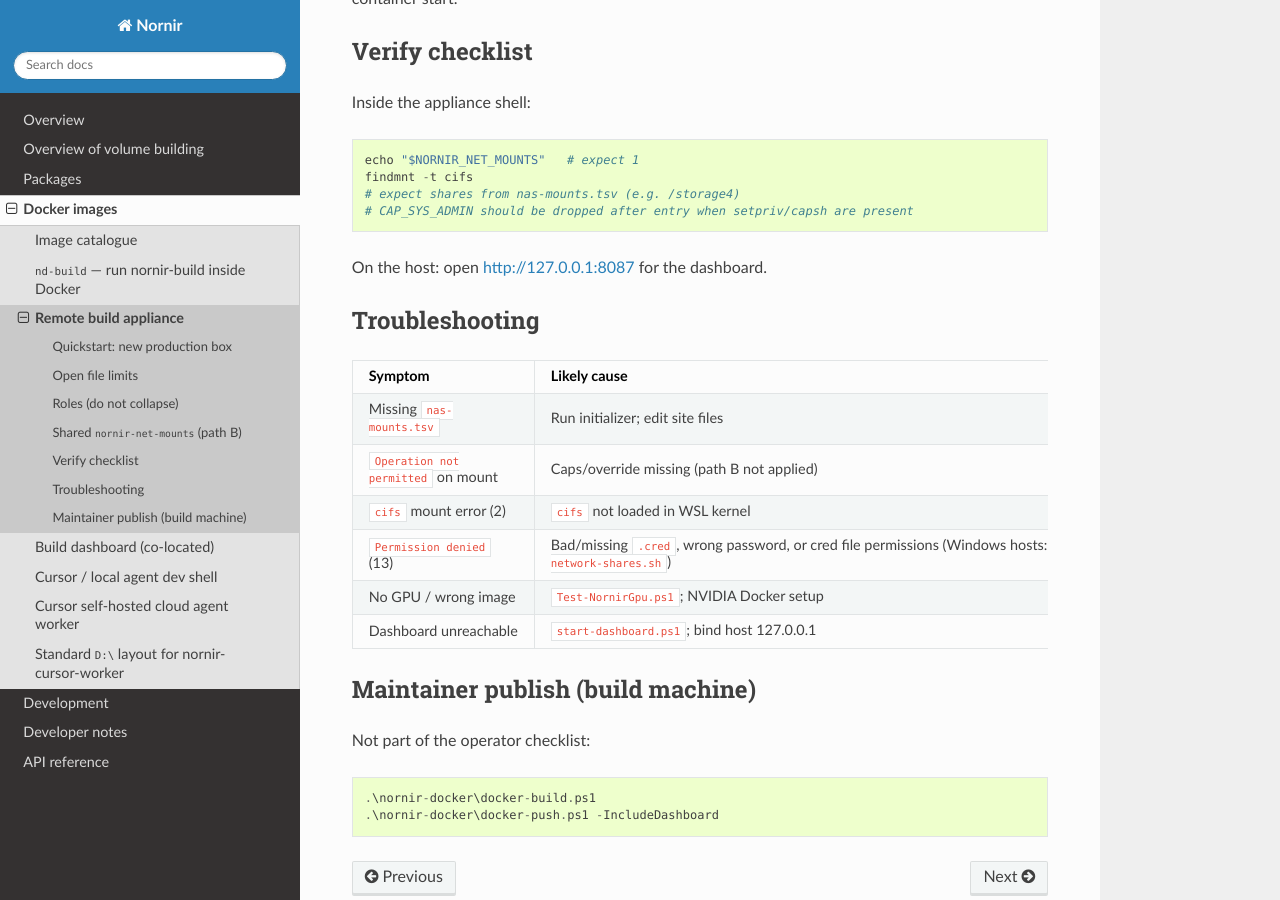
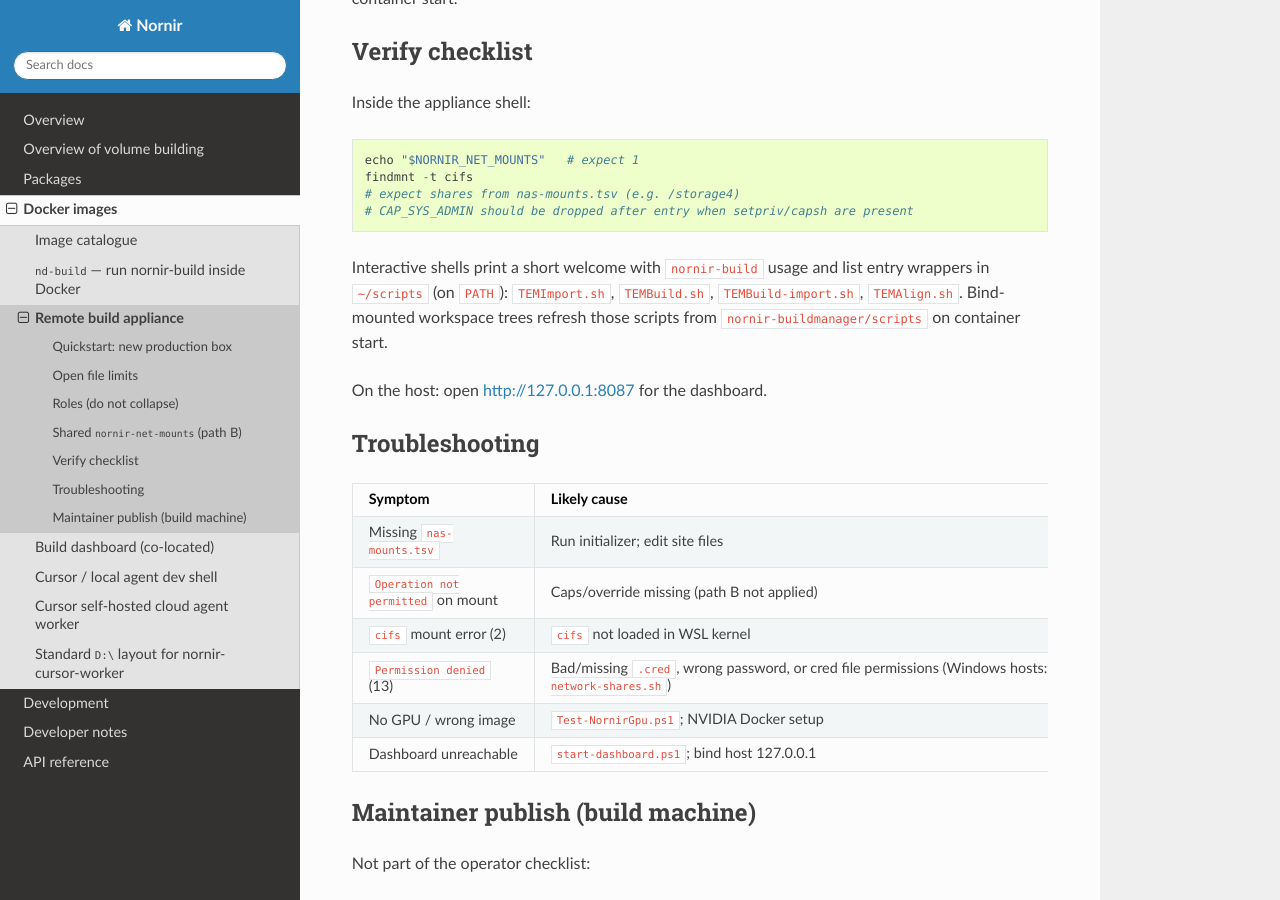
Before and after one commit to jamesra/nornir, a Sphinx documentation site: the page built from docs/docker/remote_deployment.rst, in a window 1280 px wide and 900 px high, scrolled down 1488 px. Built offline with Sphinx 7.4.7 and the Read the Docs theme 3.1.0, drawn with Linux system fonts in a browser that asks for light colours.

Commit message:
Bump nornir-docker and buildmanager for TEM ~/scripts helpers.
Wire Docker images to install TEM pipeline wrappers on PATH with a login
welcome, and document the appliance shell helpers.

Co-authored-by: Cursor <cursoragent@cursor.com>

```diff
--- a/docs/docker/remote_deployment.rst
+++ b/docs/docker/remote_deployment.rst
@@ -78,6 +78,11 @@ Inside the appliance shell::
   # expect shares from nas-mounts.tsv (e.g. /storage4)
   # CAP_SYS_ADMIN should be dropped after entry when setpriv/capsh are present
 
+Interactive shells print a short welcome with ``nornir-build`` usage and list
+entry wrappers in ``~/scripts`` (on ``PATH``): ``TEMImport.sh``, ``TEMBuild.sh``,
+``TEMBuild-import.sh``, ``TEMAlign.sh``. Bind-mounted workspace trees refresh
+those scripts from ``nornir-buildmanager/scripts`` on container start.
+
 On the host: open http://127.0.0.1:8087 for the dashboard.
 
 Troubleshooting
```
